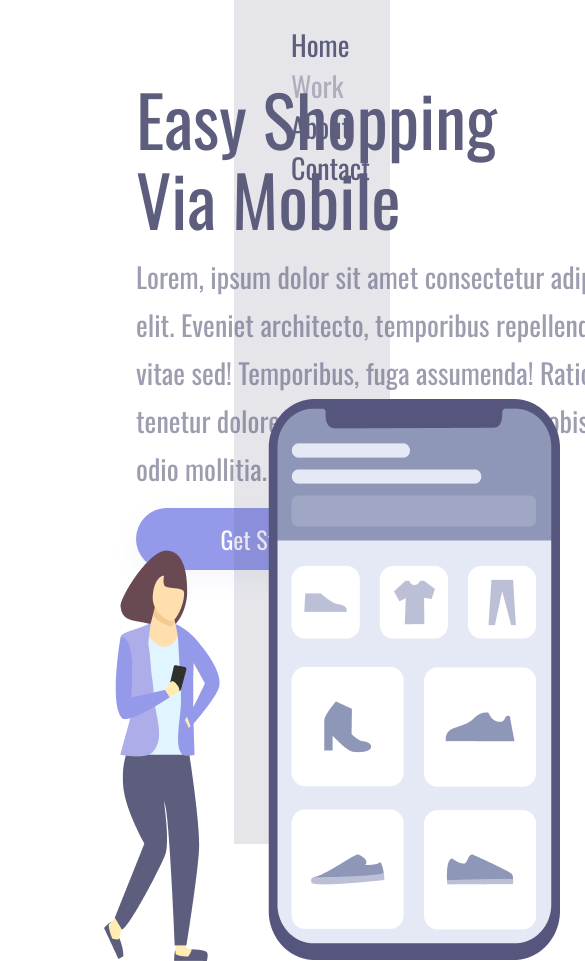
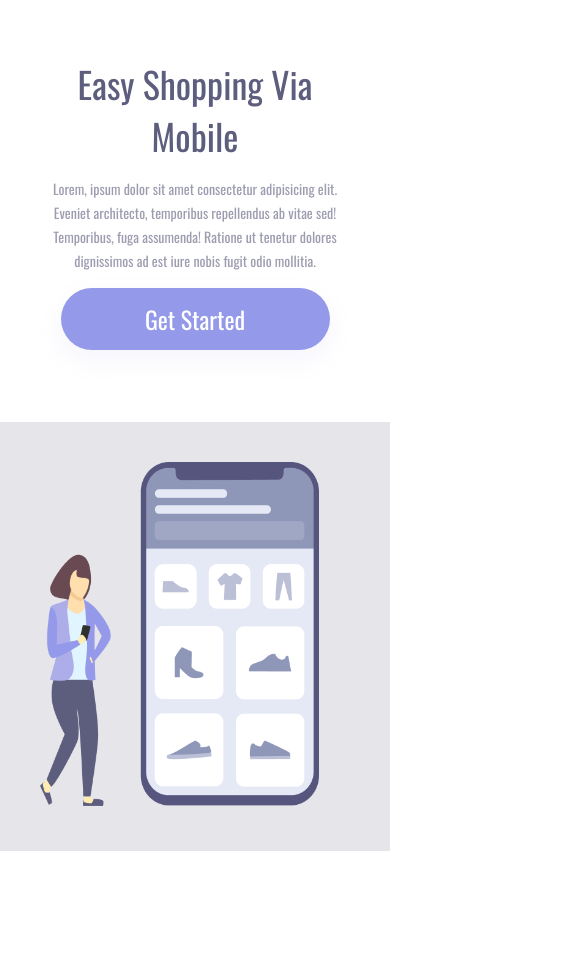
Before and after one commit to Tsukhiro/Easy-Shopping, a plain HTML site: page index.html in a window 390 px wide. Shown: the top 961 px of the page, 585 px wide, since content can reach past the window. After the commit the page ends 851 px from the top, so only its background shows below. Drawn offline with nearby package versions, Linux system fonts and the light colour scheme.

Commit message:
media query css

```diff
--- a/styles.css
+++ b/styles.css
@@ -95,3 +95,54 @@ a:hover {
 a:active {
     opacity: 0.2;
 }
+
+
+
+@media screen and (max-width: 900px){
+
+    .container-left {
+        width: 100%;
+        height: 50%;
+        padding: 0;
+        margin: 0;
+    }
+
+    .container-right{
+        display: block;
+        height: auto;
+        width: 100%;
+        position: static;
+        padding: 40px;
+    }
+
+    img{
+        position: static;
+        max-width: 90%;
+    }
+
+    header {
+        display: none;
+    }
+
+    h1 {
+        font-size: 36px;
+        line-height: 52px;
+        width: auto;
+        margin: 58px 50px 0px 50px;
+        text-align: center;
+    }
+
+    p {
+        margin: 15px 40px;
+        width: auto;
+        text-align: center;
+        font-size: 14px;
+        line-height: 24px;
+    }
+
+    button {
+        margin: 0 auto;
+        display: block;
+    }
+
+}
```
